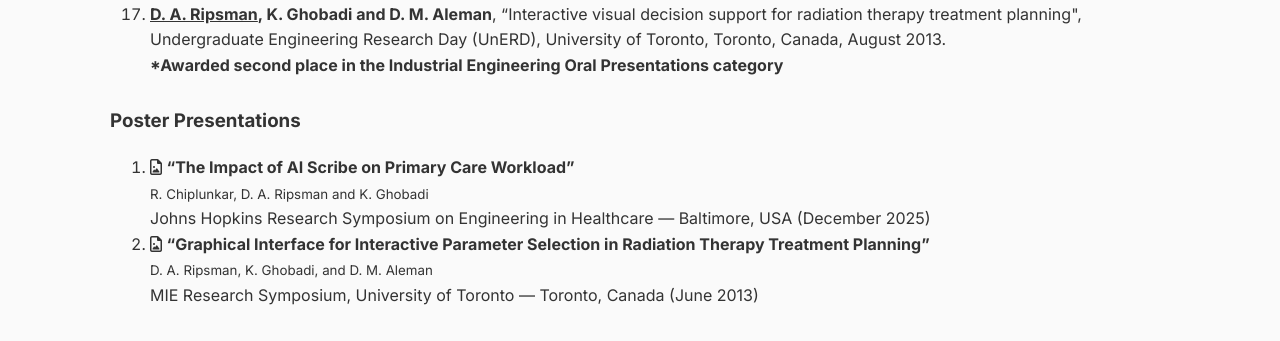
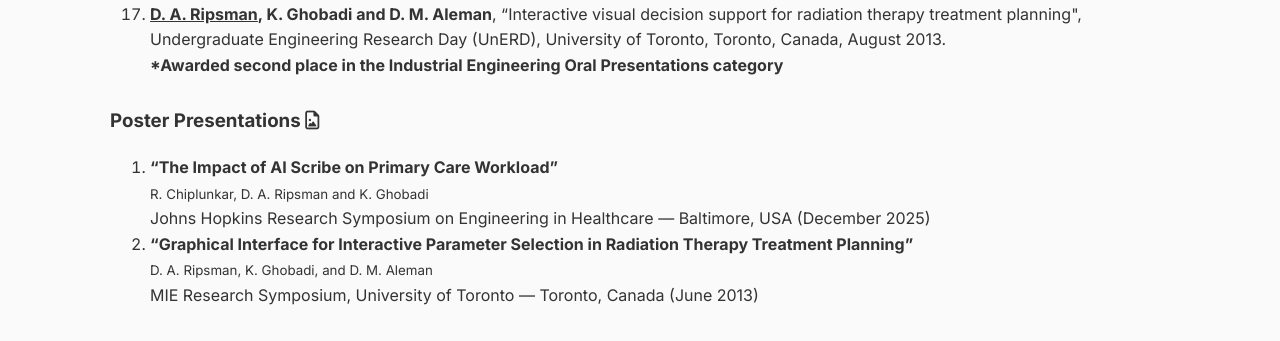
Before and after one commit to DaniRip/DaniRip.github.io, a Jekyll site: the page built from presentations.md, in a window 1280 px wide. Shown: the part 1436-1777 px from the top of the page. Built offline with Jekyll 4.4.1, drawn with Linux system fonts in a browser that asks for light colours.

Commit message:
Update presentations.md

```diff
--- a/presentations.md
+++ b/presentations.md
@@ -16,12 +16,12 @@ permalink: /presentations/
 {% endfor %}
 </ol>
 
-### Poster Presentations
+### Poster Presentations <i class="far fa-file-image"></i>
 
 <ol>
 {% for poster in site.data.presentations.posters %}
 <li>
-    <i class="far fa-file-image"></i> <strong>“{{ poster.title }}”</strong><br>
+    <strong>“{{ poster.title }}”</strong><br>
     <small>{{ poster.authors }}</small><br>
     <span class="event-details">{{ poster.event }} — {{ poster.location }} ({{ poster.date }})</span>
 </li>
```
